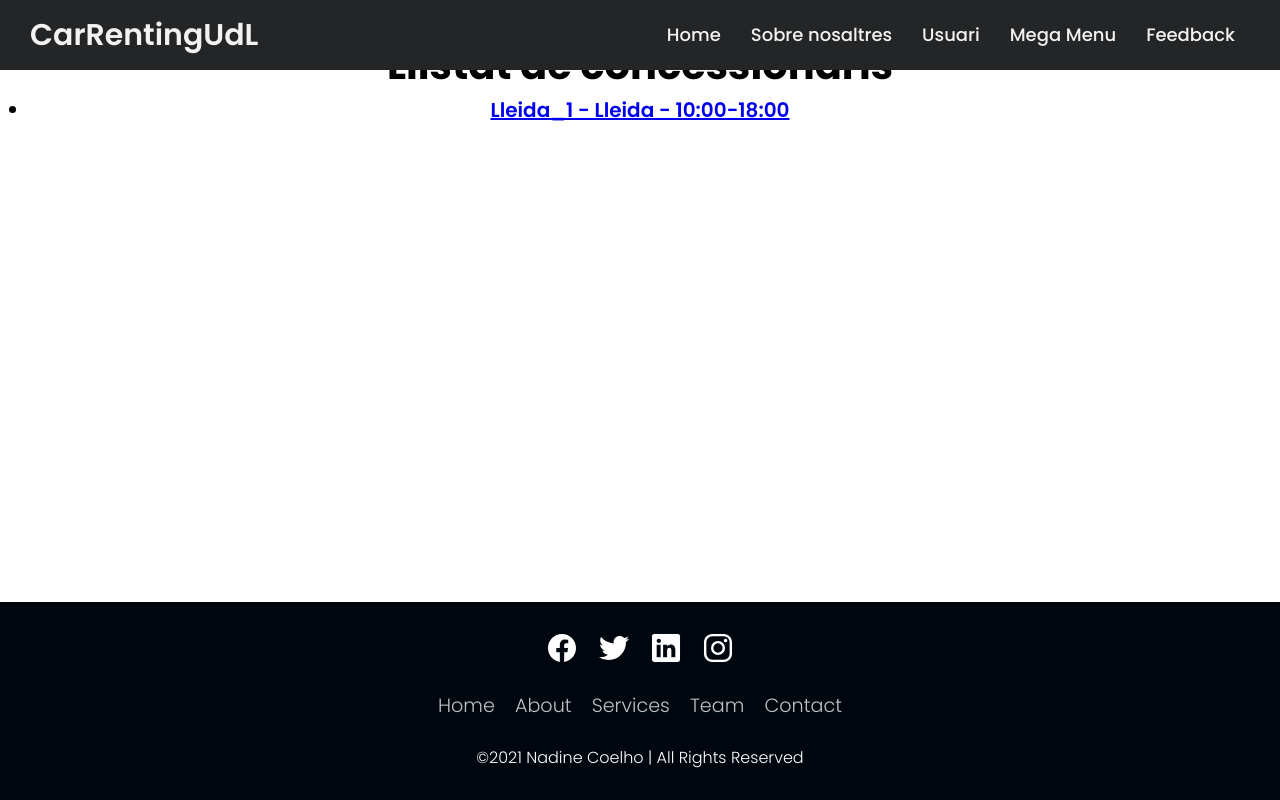
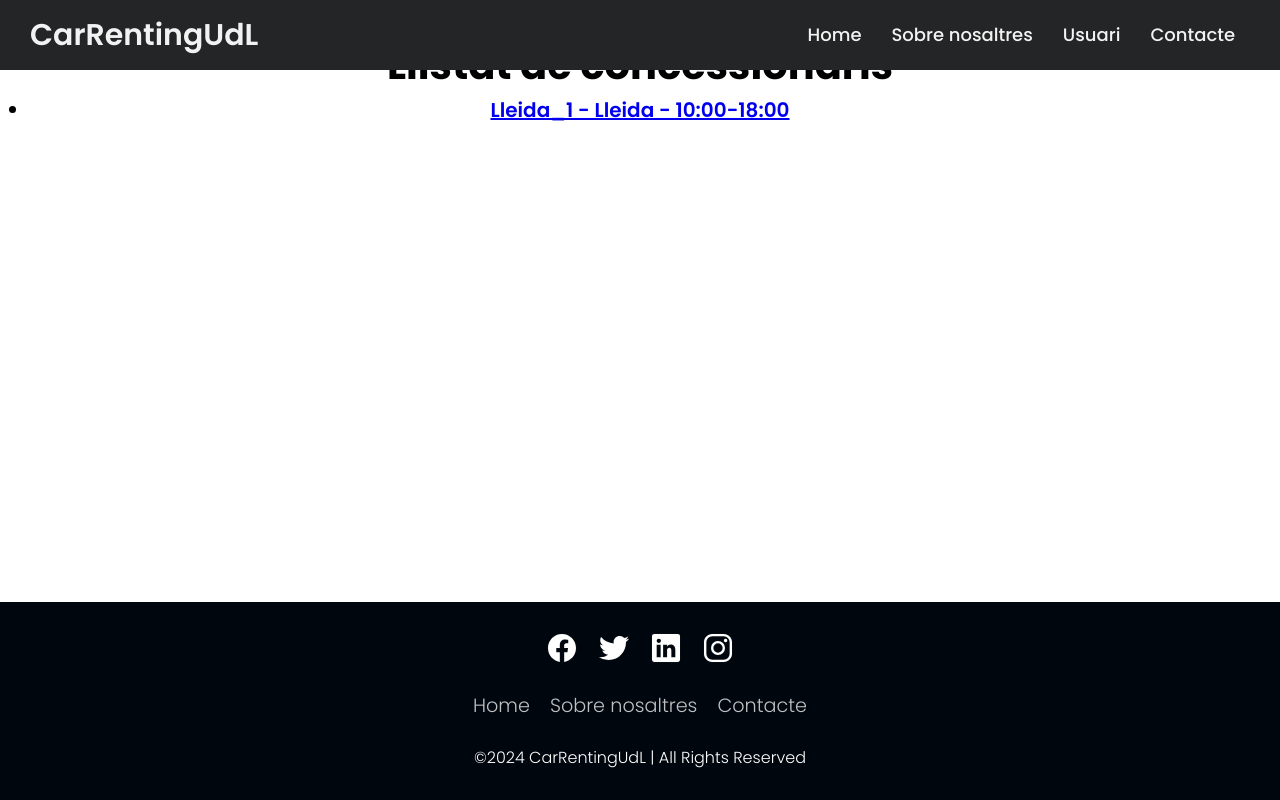
Before and after one commit to bellugue/Web_Project_Deliverable, a Django app: page / in a window 1280 px wide. Run offline with Django 5.2, Linux system fonts and the light colour scheme; data comes from the database, SQL or seed files in the repository; both versions use the stored data as it was after the commit.

Commit message:
some changes to homePage

```diff
--- a/Car_Renting/views.py
+++ b/Car_Renting/views.py
@@ -3,6 +3,7 @@ from django.views.generic import ListView
 from django.contrib.auth.models import User
 from pyexpat.errors import messages
 from django.contrib.auth import forms
+from django.contrib.auth.decorators import login_required
 
 from Car_Renting.forms import RentForm
 from Car_Renting.models import Car, AuthorisedDealer, Rent
@@ -37,6 +38,7 @@ def register(request):
     context = {'form': form}
     return render(request, 'registration/register.html', context)  # Ensure this line is present
 
+@login_required(login_url='login')
 def list_cars(request, pk=None):
     if pk is not None:
         cars = Car.objects.filter(AuthorisedDealer=pk)
@@ -56,6 +58,7 @@ def reset_password(request):
     context = {'form': form}
     return render(request, 'passwordReset.html', context)
 
+@login_required(login_url='login')
 def seleccio_cotxe(request, car_name, dealer_id):
     car = get_object_or_404(Car, name=car_name)
     dealer = get_object_or_404(AuthorisedDealer, id_authorisedDealer=dealer_id)
--- a/static/prova2.css
+++ b/static/prova2.css
@@ -5,6 +5,15 @@
   box-sizing: border-box;
   font-family: 'Poppins', sans-serif;
 }
+
+body {
+  display: flex;
+  background: #ffffff;
+  justify-content: flex-end;
+  align-items: flex-end;
+  min-height: 100vh;
+}
+
 nav{
   position: fixed;
   top: 0;
@@ -273,23 +282,6 @@ nav input{
   font-weight: 600;
 }
 
-/*@import url("https://fonts.googleapis.com/css2?family=Poppins:wght@200;300;400;500;600;700;800;900&display=swap");
-*/
-* {
-  margin: 0;
-  padding: 0;
-  box-sizing: border-box;
-  font-family: "Poppins", sans-serif;
-}
-
-body {
-  display: flex;
-  background: #ffffff;
-  justify-content: flex-end;
-  align-items: flex-end;
-  min-height: 100vh;
-}
-
 .footer {
   position: relative;
   width: 100%;
--- a/templates/homePage.html
+++ b/templates/homePage.html
@@ -2,7 +2,7 @@
 {% load static %}
 
 {% block title %}
-    HomePage-Llista de concessionaris.
+    <title>CodePen - Responsive Mega Menu and Dropdown Menu using only HTML &amp; CSS</title>
 {% endblock %}
 
 {% block content %}
--- a/templates/prova2.html
+++ b/templates/prova2.html
@@ -5,45 +5,39 @@
 <html lang="en" >
 <head>
     <meta charset="UTF-8">
-    <title>CodePen - Responsive Mega Menu and Dropdown Menu using only HTML &amp; CSS</title>
     <link rel='stylesheet' href='https://cdnjs.cloudflare.com/ajax/libs/font-awesome/5.15.3/css/all.min.css'>
     <link rel="stylesheet" href="./style.css">
 </head>
+
 <body>
-
 <!-- Barra de navegació -->
 <nav>
   <div class="wrapper">
-      <div class="logo"><a href="#">CarRentingUdL</a></div>
+      <div class="logo"><a href="{% url 'homePage' %}">CarRentingUdL</a></div>
       <input type="radio" name="slider" id="menu-btn">
       <input type="radio" name="slider" id="close-btn">
       {% if not user.is_authenticated %}
       <ul class="nav-links">
           <label for="close-btn" class="btn close-btn"><i class="fas fa-times"></i></label>
-          <li><a href="#">Home</a></li>
+          <li><a href="{% url 'homePage' %}">Home</a></li>
           <li><a href="#">Sobre nosaltres</a></li>
           <li>
               <a href="#" class="desktop-item">Usuari</a>
               <input type="checkbox" id="showDrop">
               <label for="showDrop" class="mobile-item">Dropdown Menu</label>
               <ul class="drop-menu">
-                  <li><a href="#">Drop menu 1</a></li>
-                  <li><a href="#">Drop menu 2</a></li>
-                  <li><a href="#">Drop menu 3</a></li>
-                  <li><a href="#">Drop menu 4</a></li>
+                  <li><a href="{% url 'login' %}">Iniciar Sessió</a></li>
+                  <li><a href="{% url 'register' %}">Registrar-se</a></li>
               </ul>
           </li>
-          <li>
-              <a href="#" class="desktop-item">Mega Menu</a>
-          </li>
-      <li><a href="#">Feedback</a></li>
+          <li><a href="#">Contacte</a></li>
       </ul>
       <label for="menu-btn" class="btn menu-btn"><i class="fas fa-bars"></i></label>
 
       {% elif user.is_authenticated %}
       <ul class="nav-links">
           <label for="close-btn" class="btn close-btn"><i class="fas fa-times"></i></label>
-          <li><a href="#">Home</a></li>
+          <li><a href="{% url 'homePage' %}">Home</a></li>
           <li><a href="#">Sobre nosaltres</a></li>
           <li>
               <a href="#" class="desktop-item">Usuari</a>
@@ -53,10 +47,7 @@
                   <li><a href="#">Tancar sessió</a></li>
               </ul>
           </li>
-          <li>
-              <a href="#" class="desktop-item">Mega Menu</a>
-          </li>
-      <li><a href="#">Feedback</a></li>
+          <li><a href="#">Contacte</a></li>
       </ul>
       <label for="menu-btn" class="btn menu-btn"><i class="fas fa-bars"></i></label>
 
@@ -69,8 +60,6 @@
     {% block content %}
     {% endblock %}
 </div>
-
-
 
 <!-- Footer -->
     <footer class="footer">
@@ -95,14 +84,12 @@
             </a></li>
         </ul>
         <ul class="menu">
-      <li class="menu__item"><a class="menu__link" href="#">Home</a></li>
-      <li class="menu__item"><a class="menu__link" href="#">About</a></li>
-      <li class="menu__item"><a class="menu__link" href="#">Services</a></li>
-      <li class="menu__item"><a class="menu__link" href="#">Team</a></li>
-      <li class="menu__item"><a class="menu__link" href="#">Contact</a></li>
+          <li class="menu__item"><a class="menu__link" href="{% url 'homePage' %}">Home</a></li>
+          <li class="menu__item"><a class="menu__link" href="#">Sobre nosaltres</a></li>
+          <li class="menu__item"><a class="menu__link" href="#">Contacte</a></li>
 
         </ul>
-    <p>&copy;2021 Nadine Coelho | All Rights Reserved</p>
+        <p>&copy;2024 CarRentingUdL | All Rights Reserved</p>
     </footer>
 
     <!-- Scripts -->
```
Also changed, not shown: templates/carlist.html (+8 -18 lines), db.sqlite3. Lines whose indentation alone changed are shown as unchanged.
